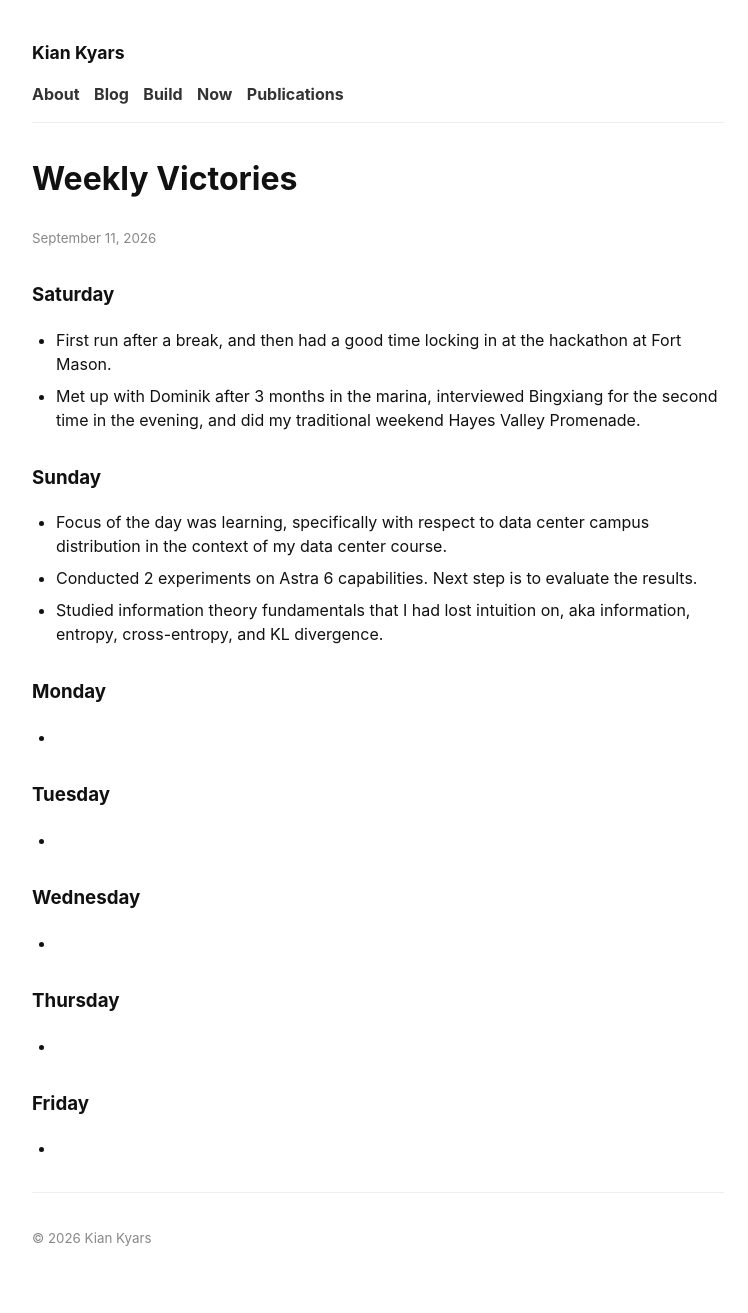
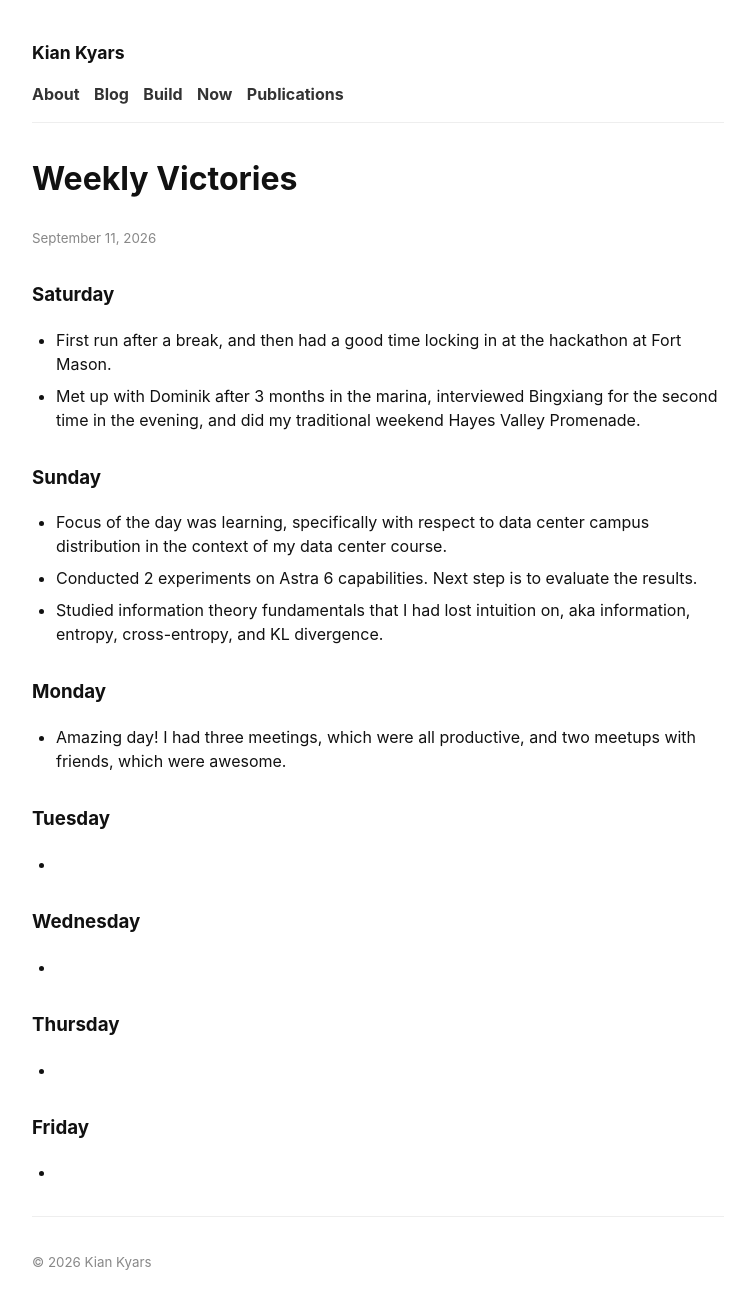
Before and after one commit to kiankyars/kiankyars.github.io, a Jekyll site: the page built from _posts/weekly-victories/2026-09-11-weekly-victories.md, in a window 1280 px wide. Shown: the whole page, without its empty margins (262-1010 px from the left). Built offline with Jekyll 4.4.1, drawn with Linux system fonts in a browser that asks for light colours; before the commit the page ends 1289 px from its top, so only the background shows below that.

Commit message:
Add Monday weekly victories.
Co-authored-by: Cursor <cursoragent@cursor.com>

```diff
--- a/_posts/weekly-victories/2026-09-11-weekly-victories.md
+++ b/_posts/weekly-victories/2026-09-11-weekly-victories.md
@@ -18,7 +18,7 @@ categories: reflection
 
 ### Monday
 
--
+- Amazing day! I had three meetings, which were all productive, and two meetups with friends, which were awesome.
 
 ### Tuesday
 
```
